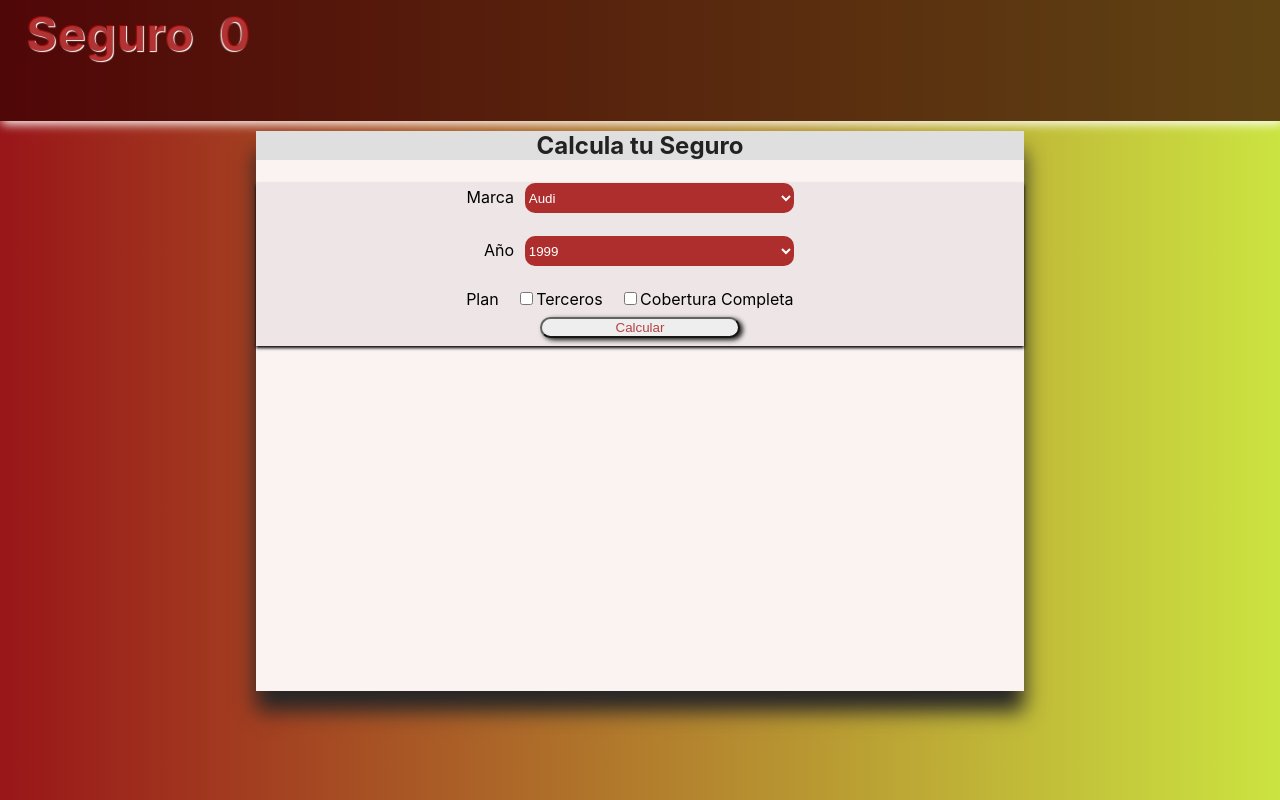
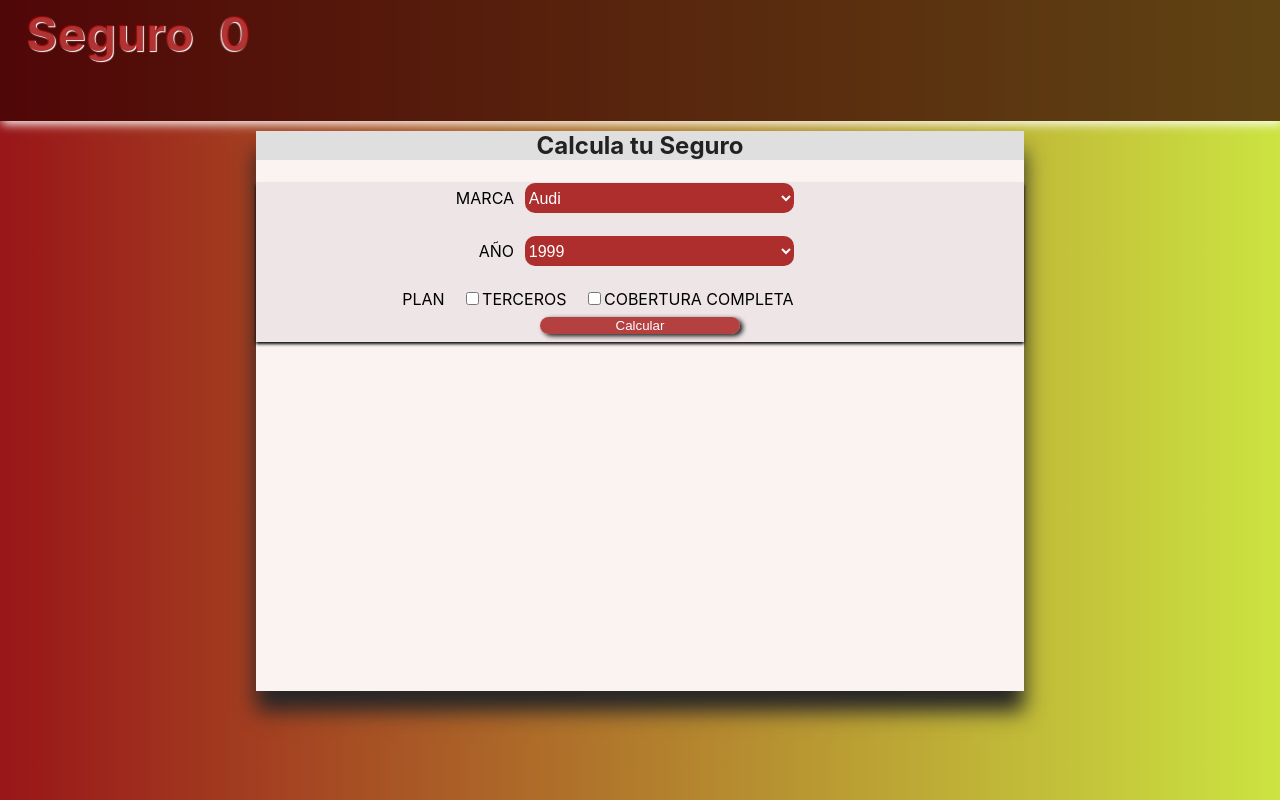
Before and after one commit to CodeBAou/cotizador-seguro-automovil, a React (Create React App) app: page / in a window 1280 px wide. Built offline with nearby package versions, Linux system fonts and the light colour scheme.

Commit message:
form_animation_hover_focus_active

```diff
--- a/src/assets/css/App.css
+++ b/src/assets/css/App.css
@@ -1,7 +1,16 @@
 @keyframes rotateCero-Animation{
-
   0%   {transform: rotateY(0.8deg);}
   100% {transform: rotateY(180deg);}
+}
+
+@keyframes Click_INPUT_Animation{
+  from    {height:30px; font-size:1em;}
+  to      {height:40px; font-size:1.05em;}
+}
+
+@keyframes Click_BTN_hover_Animation{
+  from {width:200px;}
+  to {width:90%;}
 }
 
 .App {
@@ -84,7 +93,9 @@ section{
 }
 
 label{
+
   font-size:1em;
+  text-transform:uppercase;
 }
 
 select{
@@ -96,6 +107,14 @@ select{
   color:white;
   border:none;
   border-radius:10px;
+  font-size:1em;
+}
+
+select:focus{
+
+  animation-name: Click_INPUT_Animation;
+  animation-fill-mode: forwards;
+  animation-duration: 0.7s;
 }
 
 option{
@@ -116,8 +135,28 @@ button{
   width:200px;
   border-radius:25px;
   box-shadow:3px 2px 5px black;
-  color:rgba(159, 0, 0,0.80);
+  color:white;
   opacity:0.9;
+  border:none;
+  background:rgba(159, 0, 0,0.80) ;
+}
+
+button:focus{
+
+  outline:none;
+}
+
+button:hover{
+
+  animation-name: Click_BTN_hover_Animation;
+  animation-fill-mode: forwards;
+  animation-duration: 3s;
+}
+
+button:active{
+
+  overflow:hidden;
+  background:black;
 }
 
 @media(max-width:768px){
```
